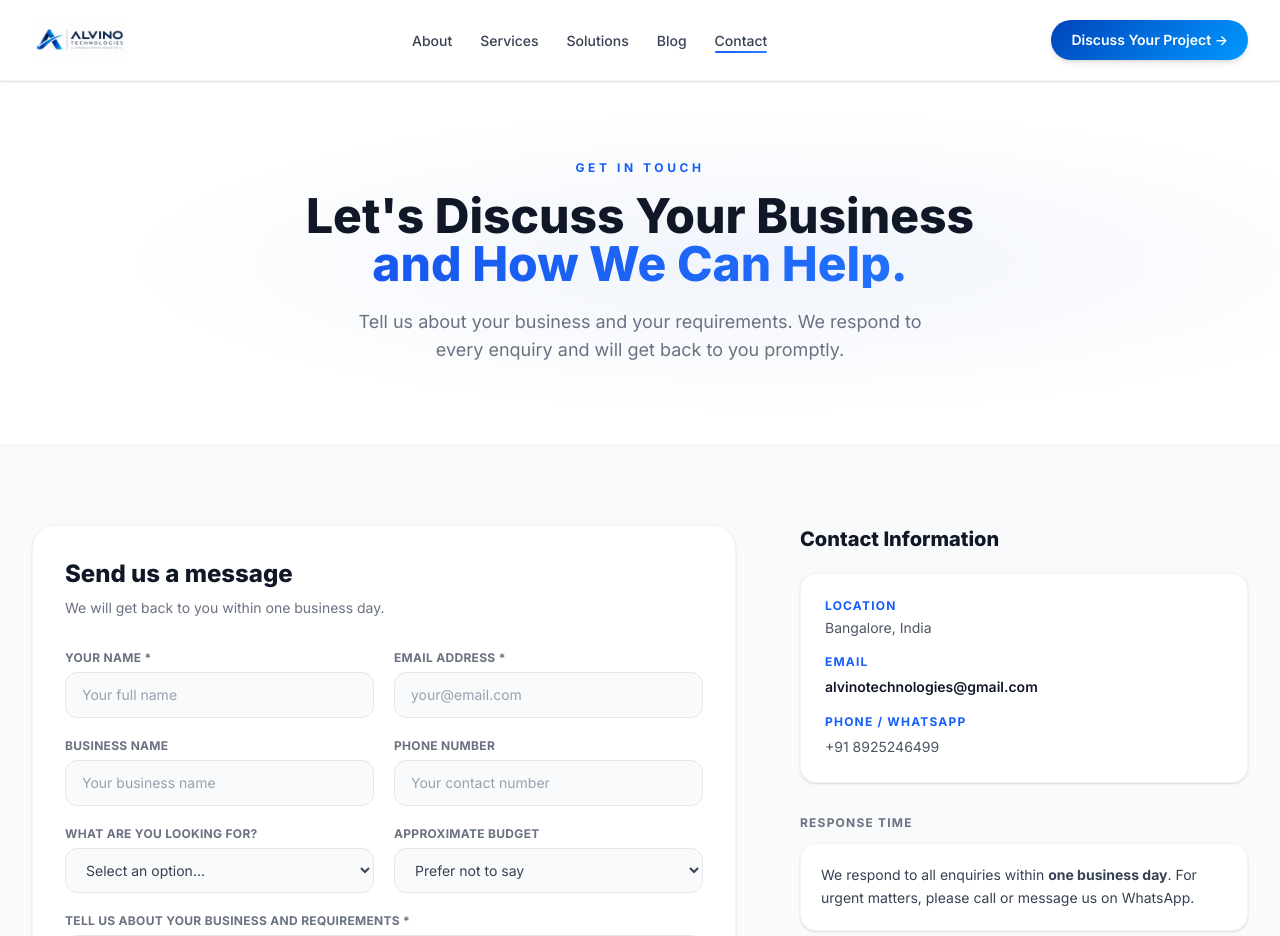
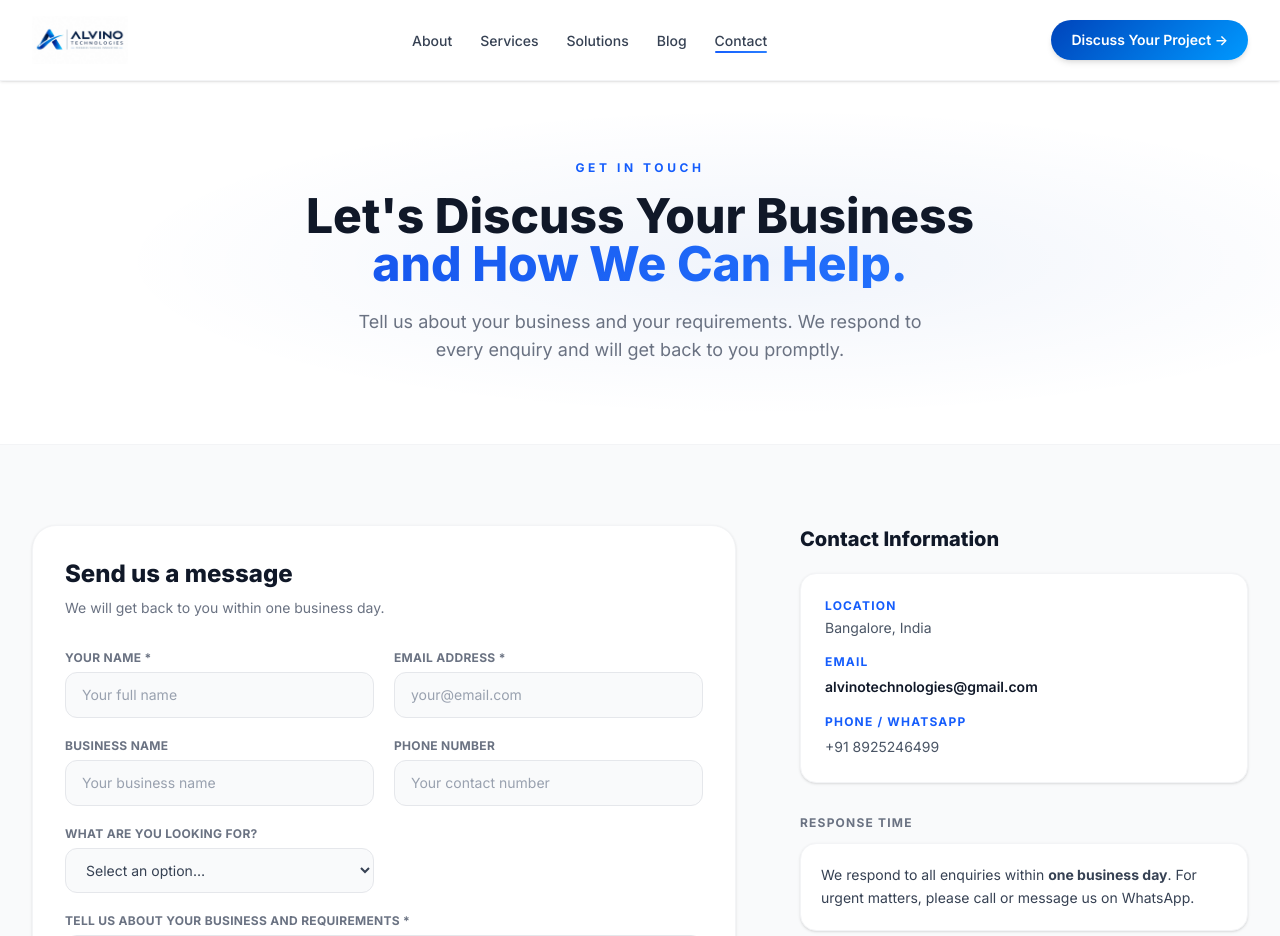
Before and after one commit to alvinotechnologies/web, a Next.js app: page /contact in a window 1280 px wide. Shown: the top 936 px of the page. Built offline with nearby package versions, Linux system fonts and the light colour scheme.

Commit message:
fix: remove Approximate Budget field from contact form

```diff
--- a/src/app/contact/page.tsx
+++ b/src/app/contact/page.tsx
@@ -94,16 +94,7 @@ export default function ContactPage() {
                   <option>Not sure — I need advice</option>
                 </select>
               </div>
-              <div className="flex flex-col gap-1.5">
-                <label htmlFor="budget" className="text-xs font-bold text-gray-500 uppercase tracking-wide">Approximate Budget</label>
-                <select id="budget" className="rounded-xl border border-gray-200 bg-gray-50 px-4 py-3 text-sm text-gray-700 outline-none transition-all duration-200 hover:border-blue-300 focus:border-blue-500 focus:ring-2 focus:ring-blue-500/20 focus:bg-white">
-                  <option value="">Prefer not to say</option>
-                  <option>Under ₹50,000</option>
-                  <option>₹50,000 – ₹1,50,000</option>
-                  <option>₹1,50,000 – ₹5,00,000</option>
-                  <option>Above ₹5,00,000</option>
-                </select>
-              </div>
+
               <div className="sm:col-span-2 flex flex-col gap-1.5">
                 <label htmlFor="message" className="text-xs font-bold text-gray-500 uppercase tracking-wide">Tell Us About Your Business and Requirements *</label>
                 <textarea id="message" required rows={5}
```
